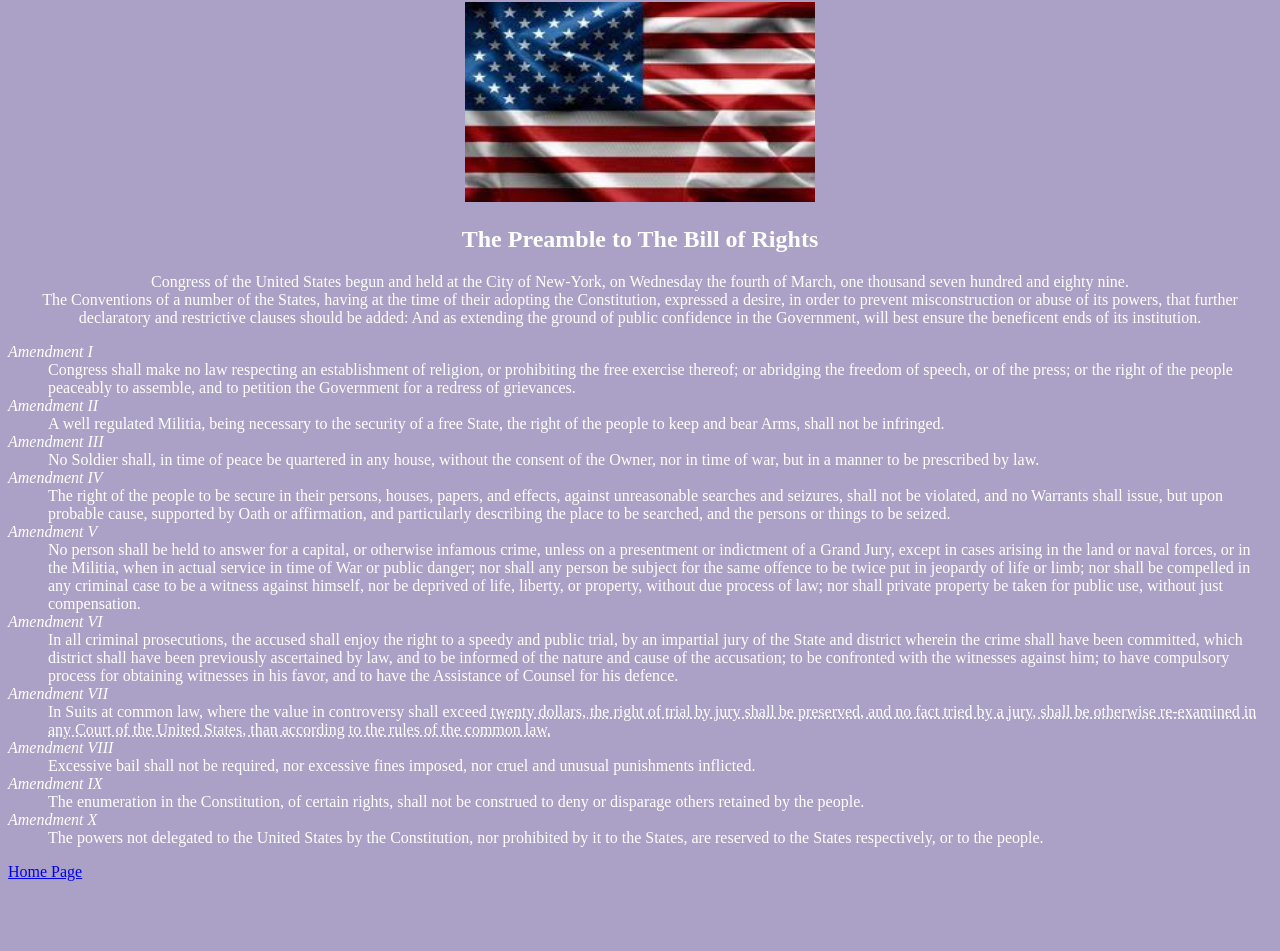
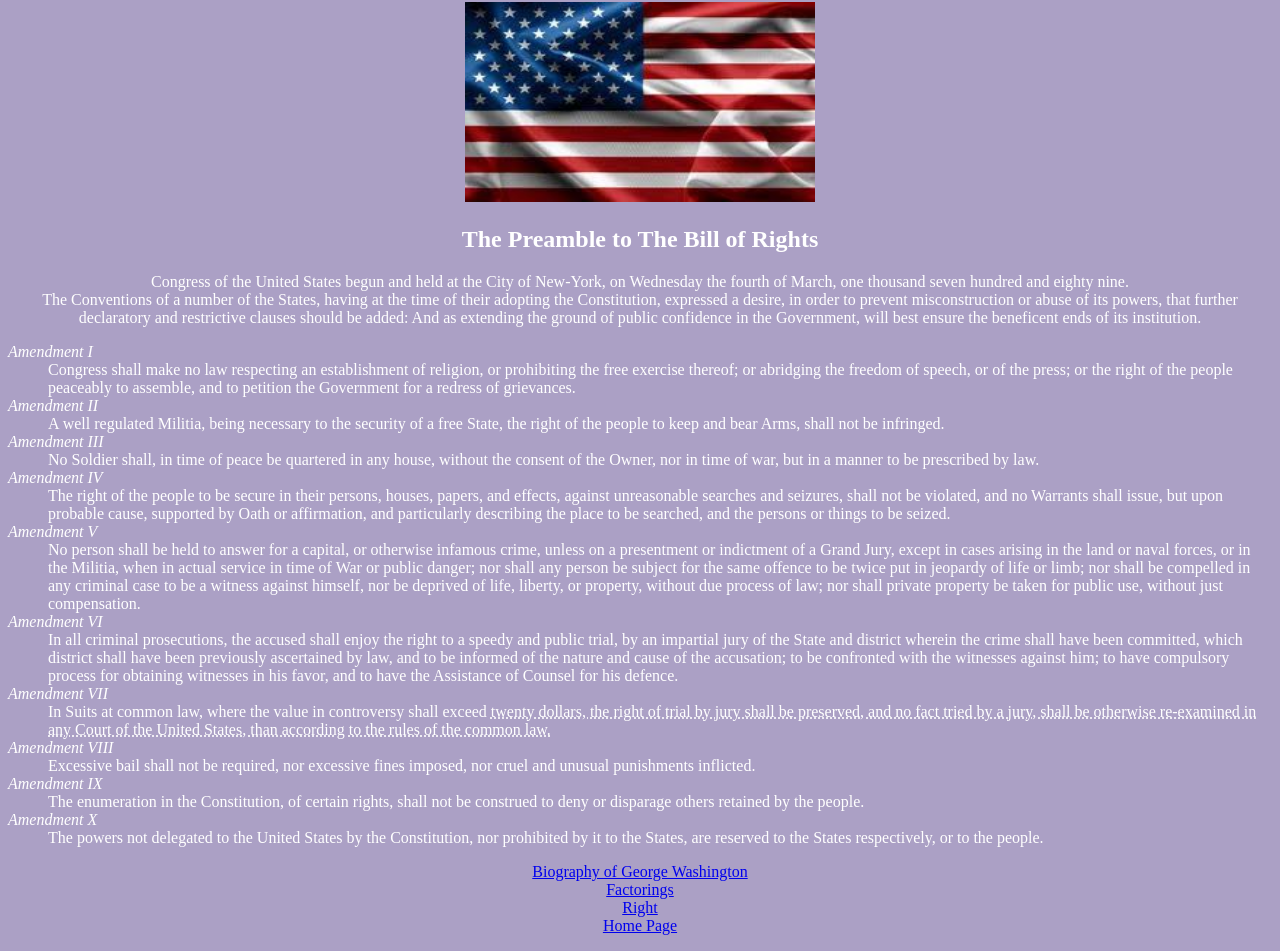
Before and after one commit to michellekhan/michellekhan.github.io, a plain HTML site: page rights.html in a window 1280 px wide. Shown: the part 78-1029 px from the top of the page. Before the commit the page ends 967 px from the top, so only its background shows below. Drawn offline with Linux system fonts and the light colour scheme.

Commit message:
Update rights.html

```diff
--- a/rights.html
+++ b/rights.html
@@ -35,6 +35,10 @@
     <dt><em> Amendment X</em></dt>
       <dd> The powers not delegated to the United States by the Constitution, nor prohibited by it to the States, are reserved to the States respectively, or to the people.</dd>
     </dl>
- <a href="../index.html">Home Page</a>
+ <p style="text-align:center">
+    <a href="../factoring.html">Biography of George Washington</a><br>
+    <a href="../index.html">Factorings</a><br>
+    <a href="../right.html">Right</a><br>
+    <a href="../index.html">Home Page</a></p>
     </body>
 </html>
```
